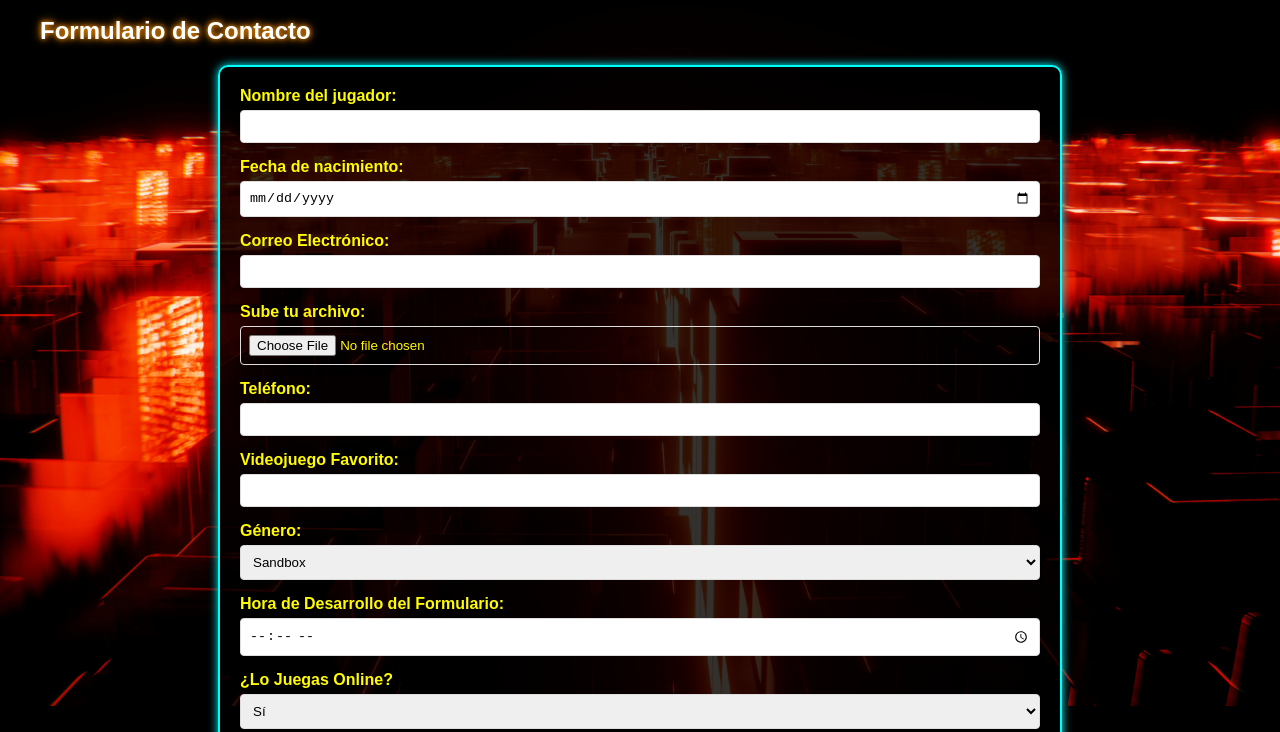
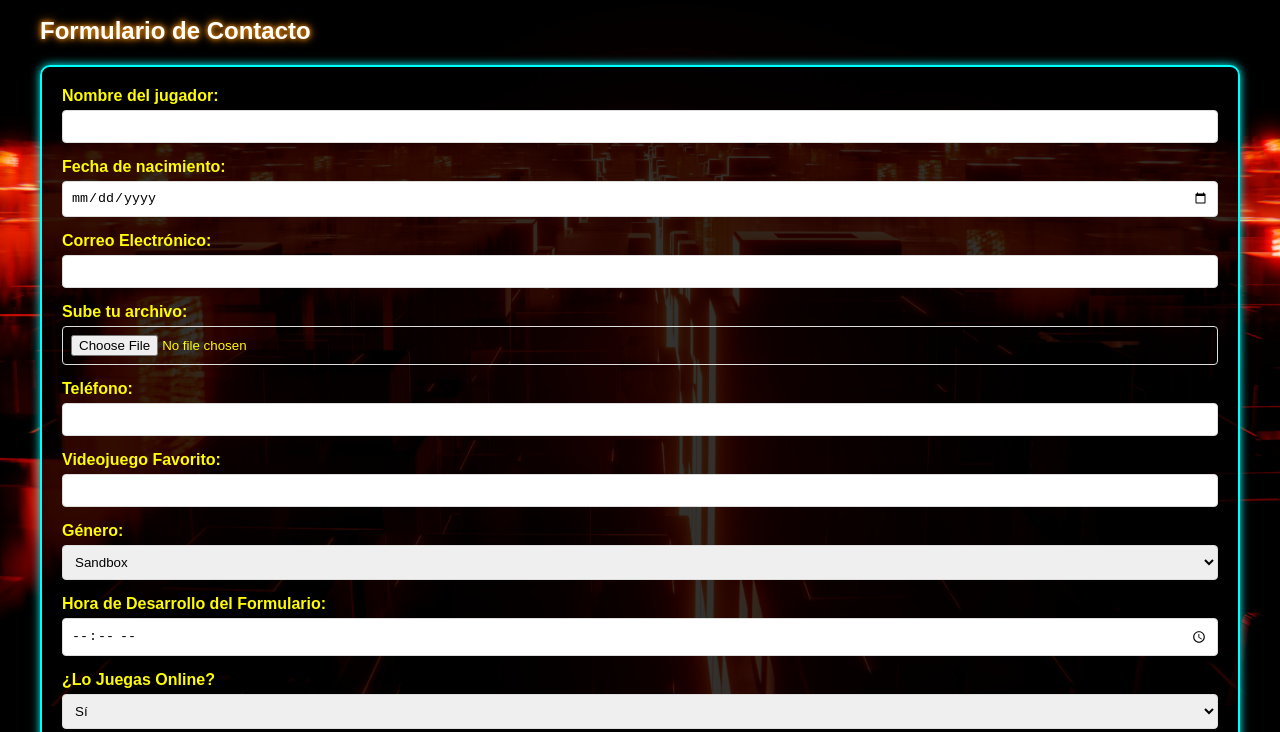
Before and after one commit to Danicraft708/Videojuegos, a plain HTML site: page index.html in a window 1280 px wide. Shown: the part 894-1626 px from the top of the page. Drawn offline with Linux system fonts and the light colour scheme.

Commit message:
Update index.html

```diff
--- a/index.html
+++ b/index.html
@@ -205,7 +205,7 @@ Cell Spacing
 </head>
 <body>
     <h2>Formulario de Contacto</h2>
-<form action="#" method="post" style="max-width: 800px; margin: auto; background-color: rgba(0,0,0,0.8); padding: 20px; border: 2px solid #00ffff; border-radius: 10px; box-shadow: 0 0 10px #00ffff;">
+<form action="#" method="post" style="background-color: rgba(0, 0, 0, 0.8); padding: 20px; border: 2px solid #00ffff; border-radius: 10px; box-shadow: 0 0 10px #00ffff; max-width: 100%;">
 
   <div class="form-group">
     <label for="nombre">Nombre del jugador:</label>
@@ -279,6 +279,7 @@ Cell Spacing
 </form>
 
 
+
 </body>
 </body>
 </html>
```
